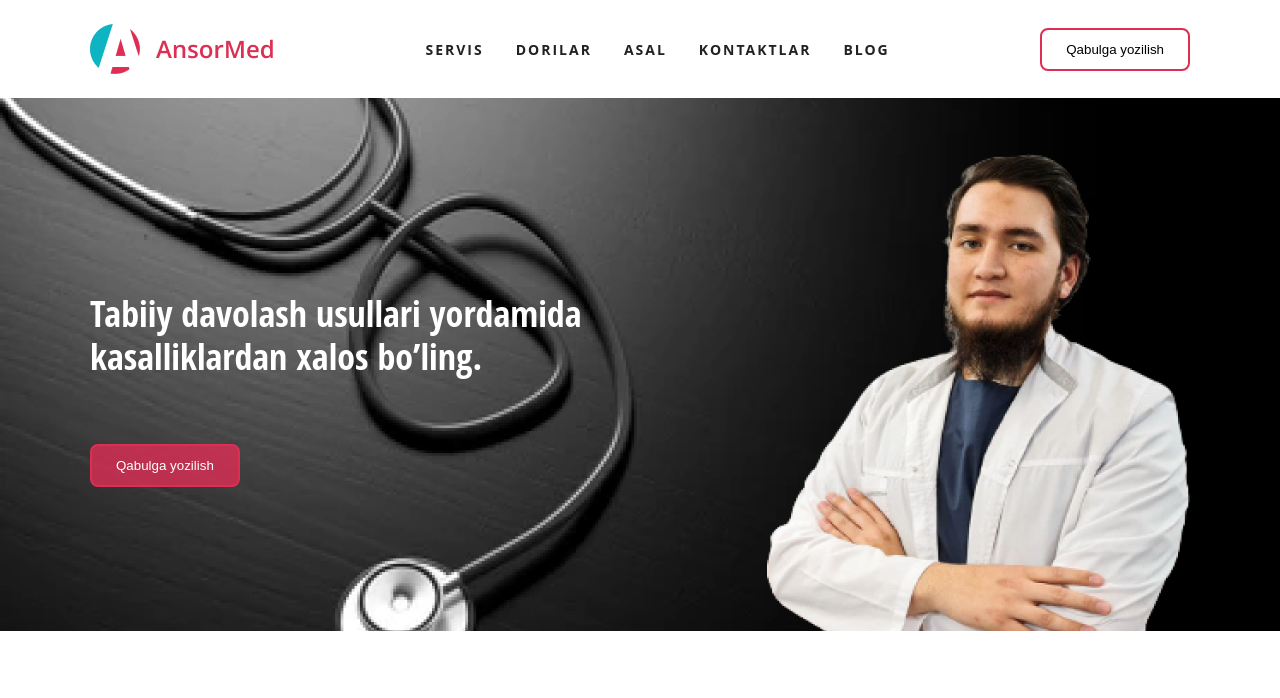
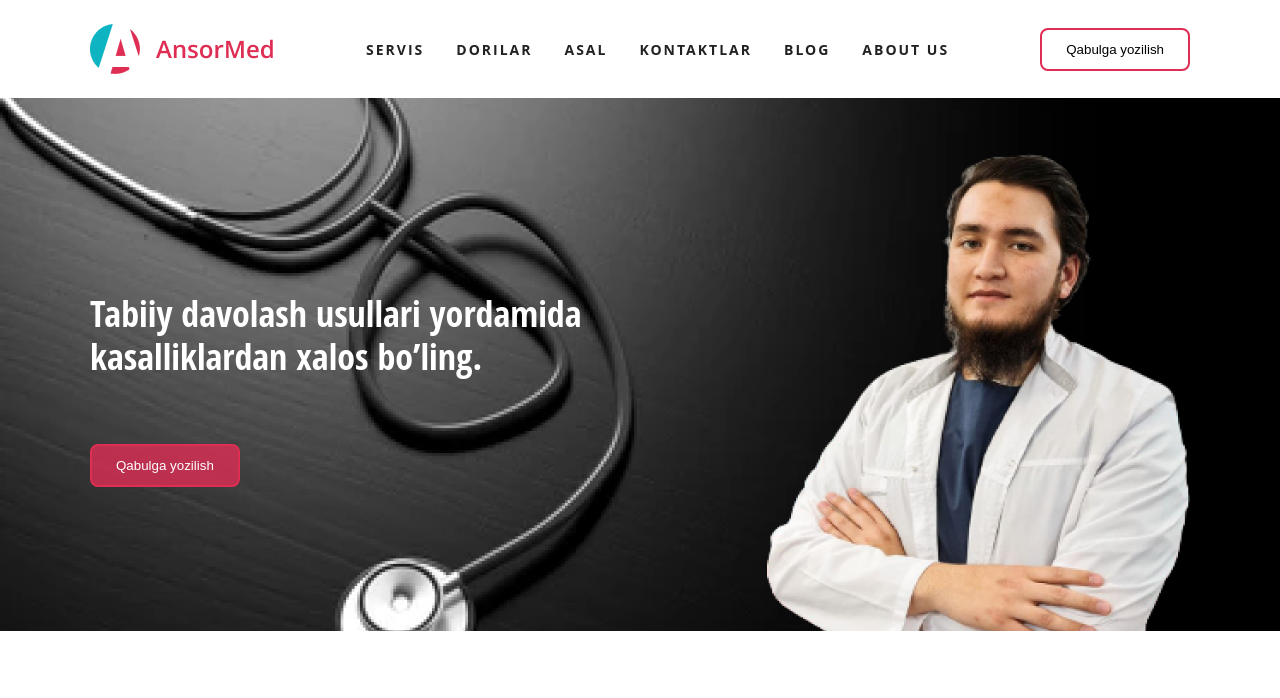
Before and after one commit to mukhammadali010/marsit, a plain HTML site: page index.html in a window 1280 px wide. Shown: the top 698 px of the page. Drawn offline with Linux system fonts and the light colour scheme.

Commit message:
about us qoshildi

```diff
--- a/index.html
+++ b/index.html
@@ -17,6 +17,7 @@
                 <a href="#">Asal</a>
                 <a href="#">Kontaktlar</a>
                 <a href="#">Blog</a>
+                <a href="#">About us</a>
             </nav>
             <button class="btn">Qabulga yozilish</button>
         </div>
```
